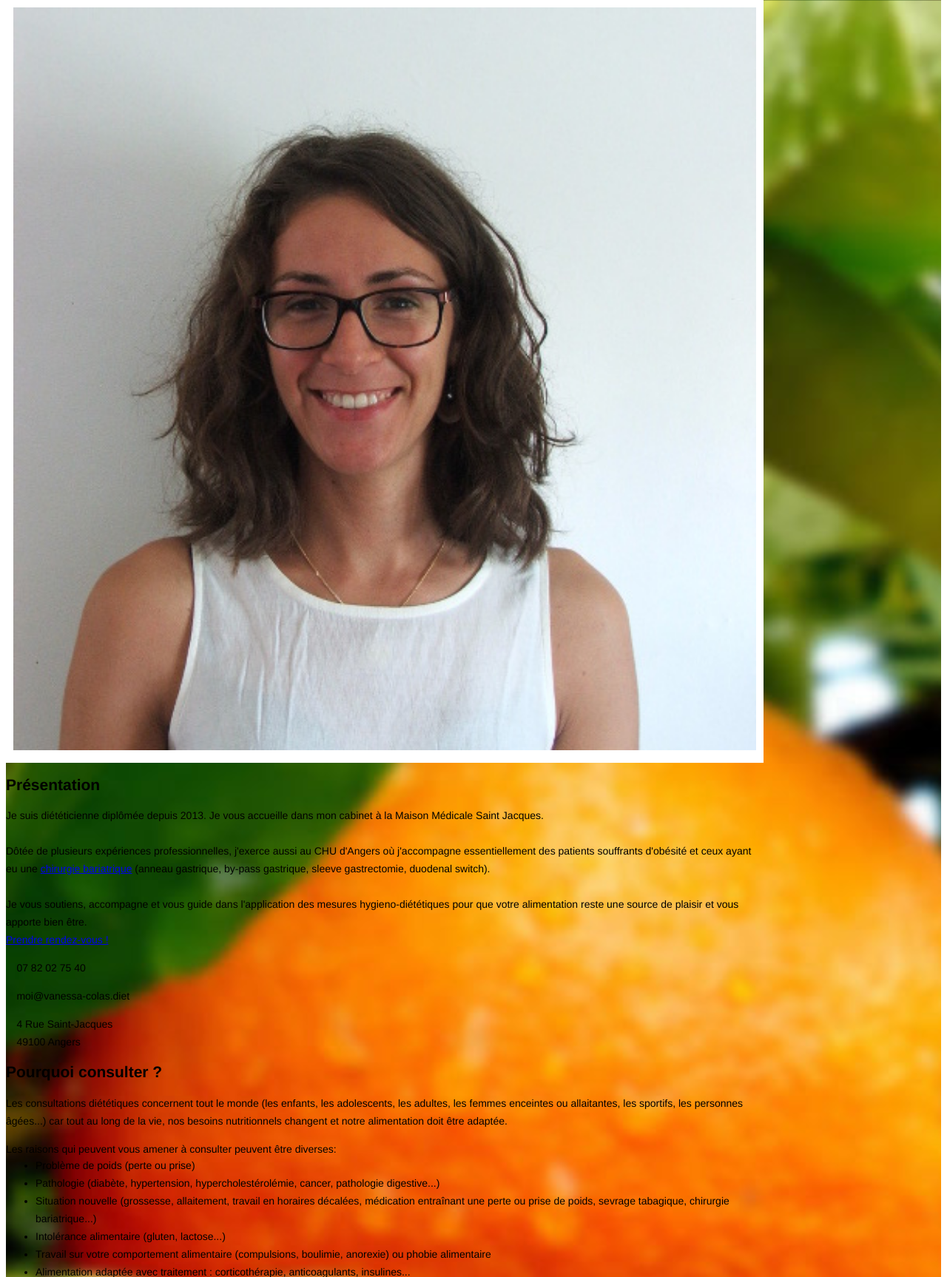
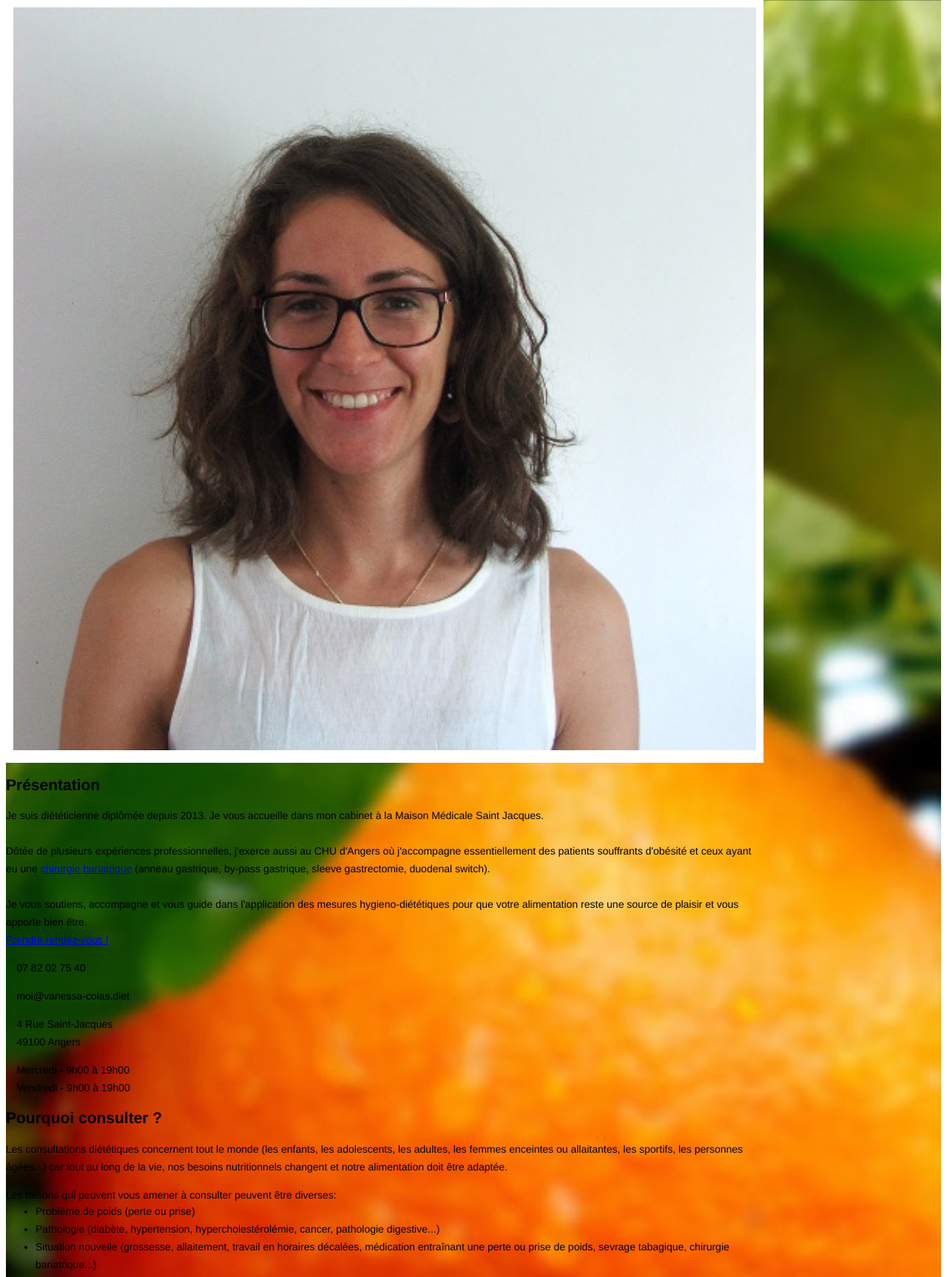
Before and after one commit to francoiscolas/vanessa-colas.diet, a PHP site: page / in a window 1280 px wide. Shown: the part 120-1846 px from the top of the page at 74% size. Run offline with PHP 8.4, Linux system fonts and the light colour scheme; style sheets or scripts are compiled from the project's sources.

Commit message:
add business hours

```diff
--- a/public/index.php
+++ b/public/index.php
@@ -100,6 +100,13 @@ function assets($key) {
                   </p>
                   <p class="mdl-typography--font-light contact localisation">
                     <i class="material-icons">&#xE0C8;</i> <a href="#localisation">4 Rue Saint-Jacques<br>49100 Angers</a>
+                  </p>
+                  <p class="mdl-typography--font-light contact schedule">
+                    <i class="material-icons">&#xE8B5;</i>
+                    <span>
+                      Mercredi - 9h00 à 19h00<br>
+                      Vendredi - 9h00 à 19h00<br>
+                    </span>
                   </p>
                 </div>
               </div>
--- a/public/stylesheets/app.scss
+++ b/public/stylesheets/app.scss
@@ -94,12 +94,12 @@ main {
             text-decoration: underline;
           }
         }
-        &.localisation {
+        &.localisation, &.schedule {
           i {
             margin-top: 2px;
             vertical-align: top;
           }
-          a {
+          a, span {
             display: inline-block;
           }
         }
```
